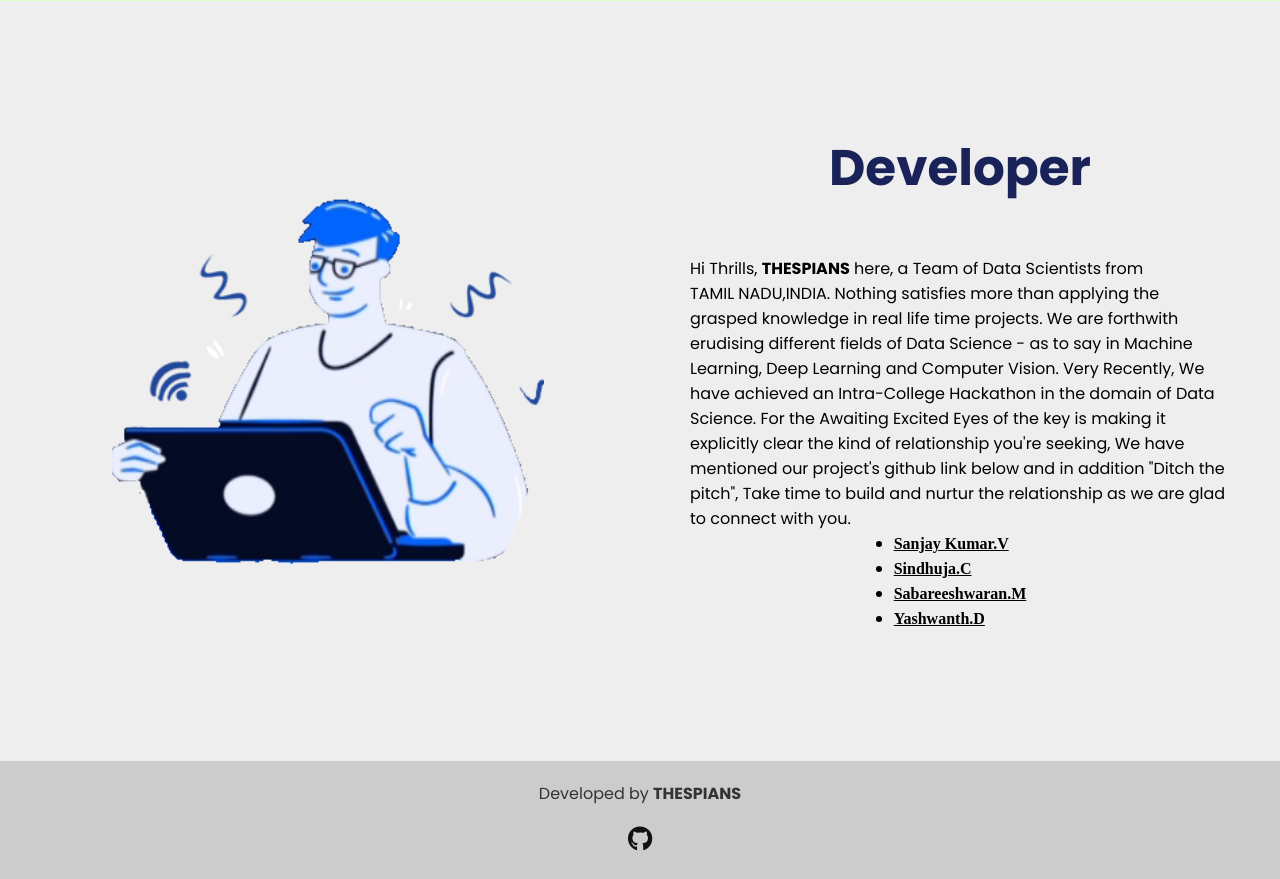
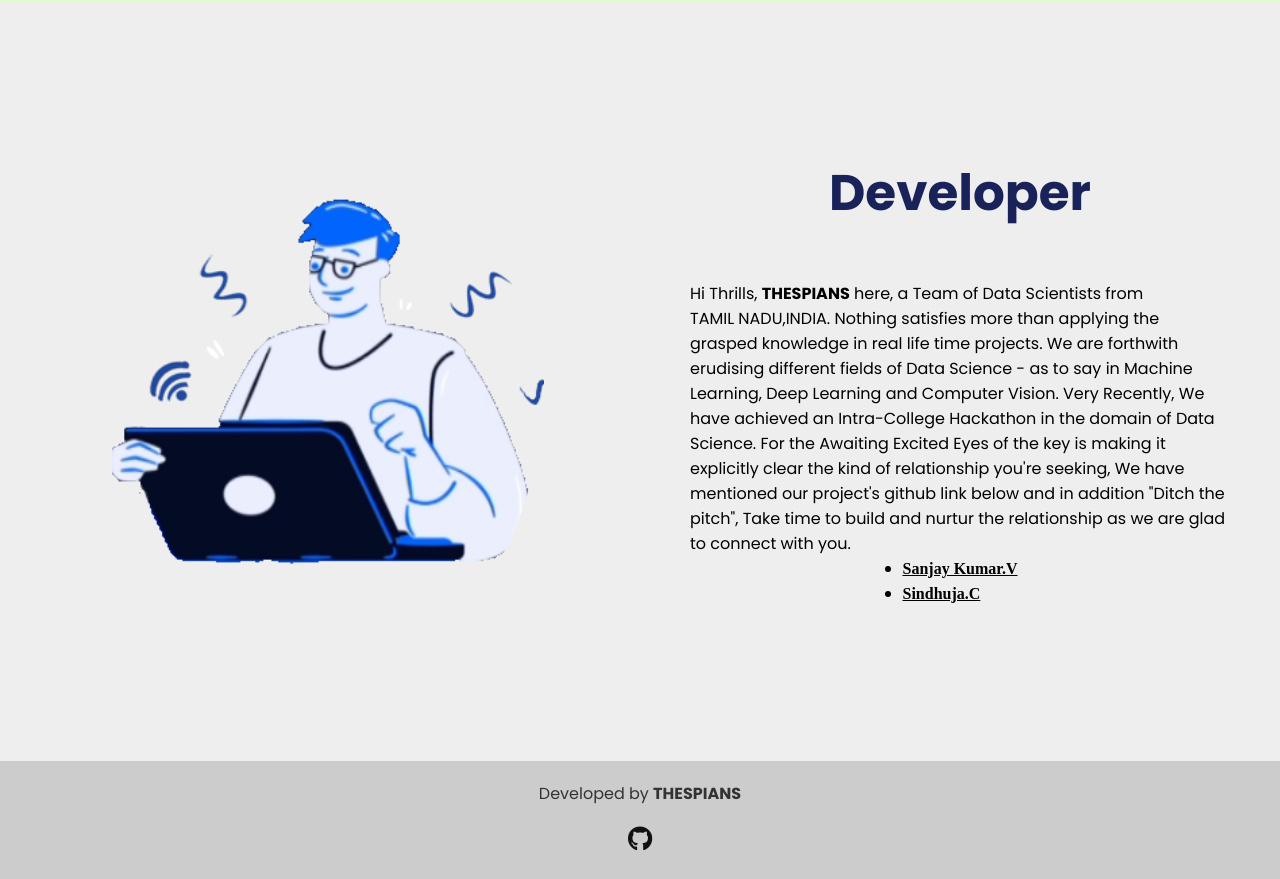
Before and after one commit to sanjayv2002/agriru, a Flask app: page /home in a window 1280 px wide. Shown: the part 1353-2232 px from the top of the page. Run offline with Flask 2, Linux system fonts and the light colour scheme; parts of the project's set-up code (start-up, migrations or seed data) failed here and were passed over; some libraries are stand-ins or nearby versions.

Commit message:
Update home.html

```diff
--- a/templates/home.html
+++ b/templates/home.html
@@ -81,12 +81,12 @@
         <li><a href="https://www.linkedin.com/in/sindhuja-c-70704a1ab"
             style="color: black;font-family:  'Times New Roman', Times, serif; font-weight: bold;">Sindhuja.C</a><br>
         </li>
-        <li><a href="https://www.linkedin.com/in/yogan-gopinathan-04876a1b6"
-            style="color:black;font-family: 'Times New Roman', Times, serif ; font-weight: bold;">Sabareeshwaran.M</a><br>
-        </li>
-        <li> <a href="https://www.linkedin.com/in/shrinithish-s-s-89967a1b5/"
-            style="color:black;font-family: 'Times New Roman', Times, serif; font-weight: bold;">Yashwanth.D
-          </a></li>
+
+
+
+
+
+
       </ul>
       </p>
     </div>
@@ -98,7 +98,7 @@
     </p>
     <div class="media-icons">
 
-      <a href="https://github.com/Thespians"><i class="fab fa-github"></i></a>
+      <a href="https://github.com/sanjayv2002"><i class="fab fa-github"></i></a>
 
     </div>
   </footer>
```
